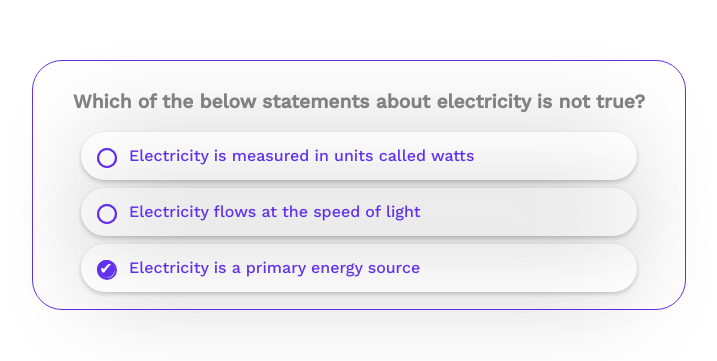
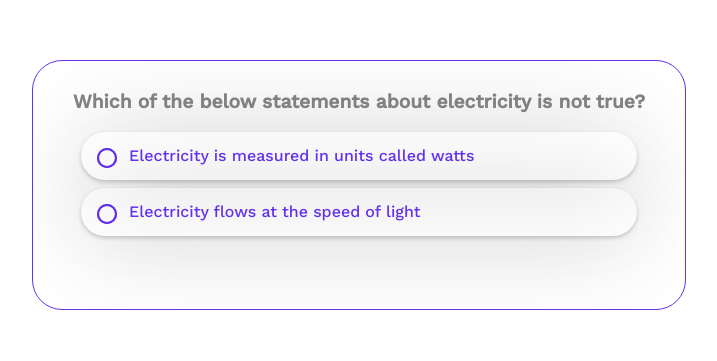
Before and after one commit to nyior/cautious-doodle, a Next.js app: page / in a window 1280 px wide. Shown: the part 215-576 px from the top of the page, without its empty margins (281-998 px from the left). Built offline with nearby package versions, Linux system fonts and the light colour scheme.

Commit message:
add css animation

```diff
--- a/components/Choice/choice.tsx
+++ b/components/Choice/choice.tsx
@@ -1,22 +1,32 @@
+import { motion } from 'framer-motion'
+
 import styles from "./Choice.module.scss"
 import { RadioButton } from "../RadioButton/radioButton"
 
 export const Choice = props =>  {
+  const variants = {
+    hidden: { opacity: 0, x: 0, y: 200 },
+    enter: {
+      opacity: 1, x: 0, y: 0,
+      transition: {
+        delay: props.delay,
+        duration: 1
+      }
+    },
+    exit: { opacity: 0, x: -100, y: 0 },
+  }
+
   return (
-
-    <div className={styles.questionCard}>
+    <motion.div
+      initial="hidden"
+      animate="enter"
+      exit="exit"
+      variants={variants}
+      className={styles.questionCard}
+    >
       <div className={styles.content}>
         <RadioButton text={props.text} isAnswer={props.isAnswer} />
       </div>
-    </div>
-
+    </motion.div>
   )
 }
-
-
-{/* <div>
-    <input type="radio" className={styles.input}/>
-    <span className={styles.customRadioButton}></span>
-</div>
-
-<p>{props.text}</p> */}
--- a/components/Question/Question.module.scss
+++ b/components/Question/Question.module.scss
@@ -1,7 +1,18 @@
-$color-blue: #6231EC;
-$color-grey: #eaeaea;
-
-
 .card {
     margin: 1rem;
 }
+
+// .card p {
+//     animation-duration: 3s;
+//     animation-name: slidein;
+// }
+
+// @keyframes slidein {
+//     from {
+//       margin-top: 100%;
+//     }
+
+//     to {
+//       margin-bottom: 0%;
+//     }
+//   }
--- a/components/Question/question.tsx
+++ b/components/Question/question.tsx
@@ -1,16 +1,38 @@
+import { motion } from 'framer-motion'
+
 import styles from "./Question.module.scss"
 import { Choice } from "../Choice/choice"
 
 export const Question = props =>  {
-  const answerChoices = props.options;
-  const choicesComponents = answerChoices.map(
-    (choice) => <Choice key={choice.toString()} text={choice['text']} isAnswer={choice['is_answer']}/>
-  );
+  const answerChoices = props.options
+
+  var delay = 2
+  var choicesComponents: any[] = []
+
+  answerChoices.forEach(element => {
+    const choice = <Choice  text={element['text']} isAnswer={element['is_answer']} delay={delay}/>
+    choicesComponents.push(choice)
+
+    delay = delay+2
+  });
+
+  const variants = {
+    hidden: { opacity: 0, scale: 0 },
+    enter: { opacity: 1, scale: 1,
+      transition: {delay: .8, ease: "easeOut", duration: 1}
+    },
+  }
 
   return (
 
     <div className={styles.card}>
-        <p>{props.question}</p>
+        <motion.p
+          initial="hidden"
+          animate="enter"
+          variants={variants}
+        >
+          {props.question}
+        </motion.p>
 
         <div>
           { choicesComponents }
--- a/components/RadioButton/Radio.module.scss
+++ b/components/RadioButton/Radio.module.scss
@@ -1,4 +1,5 @@
 $color-blue: #6231EC;
+$color-white: #ffffff;
 
 .customRadio {
     position: absolute;
@@ -21,7 +22,7 @@ $color-blue: #6231EC;
       &::after {
         content: '';
         position: absolute;
-        color: #f5f5f5;
+        color: $color-white;
         text-align: center;
         border-radius: 50%;
         border: 2px solid $color-blue;
@@ -34,10 +35,24 @@ $color-blue: #6231EC;
 
     &:checked {
       & + label::before {
-        content: '✔';
-        background-color: $color-blue;
-        color: #ffffff;
+        content: '';
+        color: $color-white;
         border: solid 1px $color-blue;
+        animation-duration: 3s;
+        animation-delay: 8.5s;
+        animation-name: addBackgroundColor;
+        animation-iteration-count: infinite;
+        animation-direction: alternate;
       }
     }
 }
+
+@keyframes addBackgroundColor {
+  from {
+    background-color: $color-white;
+  }
+
+  to {
+    background-color: $color-blue;
+  }
+}
--- a/package.json
+++ b/package.json
@@ -6,6 +6,7 @@
     "start": "next start"
   },
   "dependencies": {
+    "framer-motion": "^6.2.8",
     "next": "latest",
     "react": "17.0.2",
     "react-dom": "17.0.2",
--- a/styles/Home.module.scss
+++ b/styles/Home.module.scss
@@ -1,5 +1,4 @@
 $color-blue: #6231EC;
-$color-grey: #eaeaea;
 
 .container {
     min-height: 100vh;
@@ -21,4 +20,5 @@ $color-grey: #eaeaea;
     border-radius: 30px;
     min-width: 400px;
     max-height: 250px;
+    overflow: hidden;
 }
```
Also changed, not shown: 1 other file (tests, documents, lock files or other folders).
